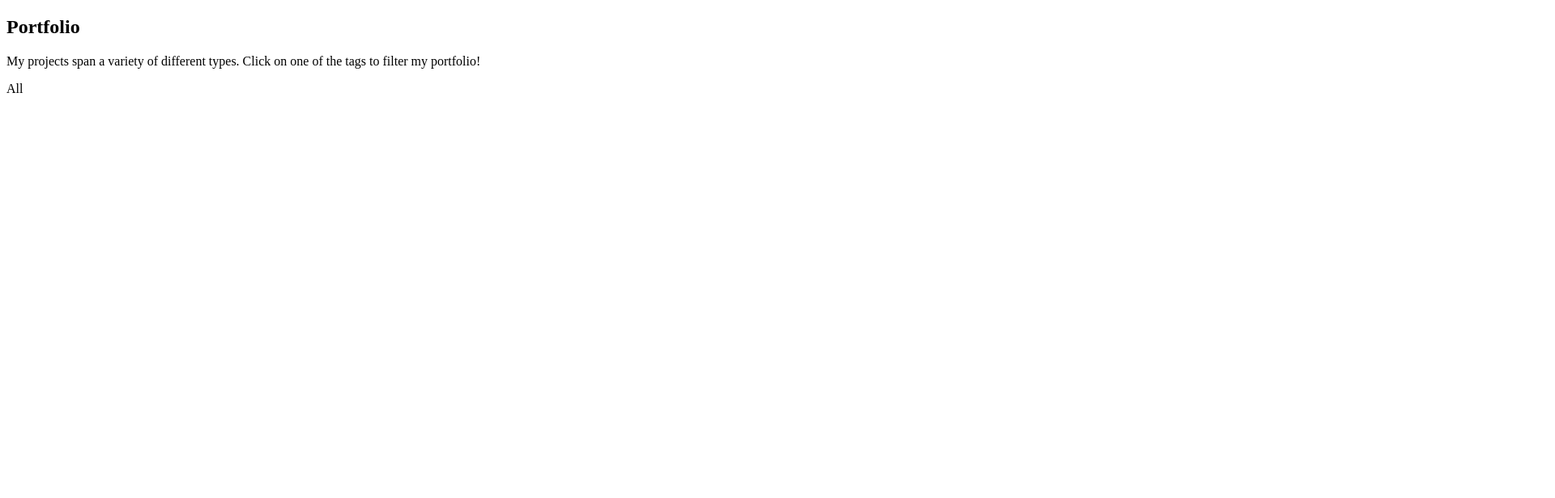
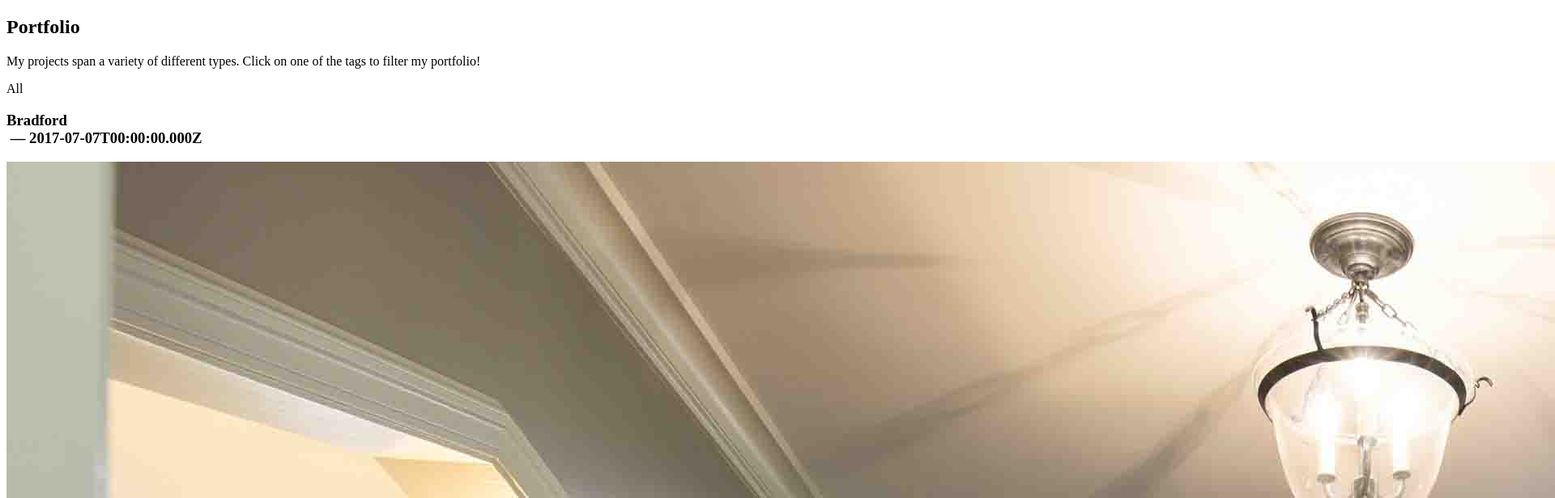
Before and after one commit to njosieb/pjm-contracting, a Gatsby site: page /portfolio/ in a window 1280 px wide. Shown: the top 616 px of the page at 81% size, 1920 px wide, since content can reach past the window. Built offline with nearby package versions, Linux system fonts and the light colour scheme; Gatsby itself is replaced by a stand-in of ours.

Commit message:
Pulls projects into the portfolio page

```diff
--- a/gatsby-node.js
+++ b/gatsby-node.js
@@ -29,7 +29,6 @@ exports.createPages = ({ boundActionCreators, graphql }) => {
     }
 
     const projects = result.data.allMarkdownRemark.edges
-    console.log(projects)
     projects.forEach(edge => {
       const id = edge.node.id
       createPage({
--- a/src/cms/PortfolioPagePreview.js
+++ b/src/cms/PortfolioPagePreview.js
@@ -3,14 +3,15 @@ import PropTypes from 'prop-types'
 import { PortfolioPageTemplate } from '../templates/portfolio-page'
 
 const PortfolioPagePreview = ({ entry }) => {
-  // const entryProjects = entry.getIn(['data', 'projects'])
-  // const projects = entryProjects ? entryProjects.toJS() : []
+  const entryProjects = entry.getIn(['data', 'projects'])
+  const projects = entryProjects ? entryProjects.toJS() : []
 
   return (
     <PortfolioPageTemplate
       title={entry.getIn(['data', 'title'])}
       heading={entry.getIn(['data', 'heading'])}
       intro={entry.getIn(['data', 'intro'])}
+      projects={projects}
     />
   )
 }
--- a/src/templates/portfolio-page.js
+++ b/src/templates/portfolio-page.js
@@ -2,7 +2,7 @@ import React from 'react'
 import PropTypes from 'prop-types'
 
 // TODO: Add tags
-export const PortfolioPageTemplate = ({ title, heading, intro }) => {
+export const PortfolioPageTemplate = ({ title, heading, intro, projects }) => {
   return (
     <section className="portfolio-main">
       <div
@@ -27,28 +27,27 @@ export const PortfolioPageTemplate = ({ title, heading, intro }) => {
       {% endfor %} */}
         </div>
         <div className="portfolio-container flex flex-wrap justify-center pb4 pt4">
-          {/* {projects.map((project, id) => (
-            // <div
-            //   key={id}
-            //   id={project.id}
-            //   className="project pointer relative mb4 mh4 {{ project.tags | string | replace(',', ' ') | lower }}"
-            // >
-            //   <div className="project-info absolute w-100">
-            //     <h3 className="project-title tc pt3 ma0 flex items-center justify-center">
-            //       <span className="project-title-text blue-darker underline-hover lh-copy">
-            //         {project.title}
-            //       </span>
-            //       <div className="project-date tc f5 lh-copy">
-            //         &nbsp;&mdash; {project.date}
-            //       </div>
-            //     </h3>
-            //   </div>
-            //   <div className="image-container center hover-shadow">
-            //     <img className="db" src={project.image} />
-            //   </div>
-            // </div>
-            // <div>Projects Coming Soon!!</div>
-              ))}*/}
+          {projects.map((project, id) => (
+            <div
+              key={id}
+              id={project.id}
+              className="project pointer relative mb4 mh4 {{ project.tags | string | replace(',', ' ') | lower }}"
+            >
+              <div className="project-info absolute w-100">
+                <h3 className="project-title tc pt3 ma0 flex items-center justify-center">
+                  <span className="project-title-text blue-darker underline-hover lh-copy">
+                    {project.title}
+                  </span>
+                  <div className="project-date tc f5 lh-copy">
+                    &nbsp;&mdash; {project.date}
+                  </div>
+                </h3>
+              </div>
+              <div className="image-container center hover-shadow">
+                <img className="db" src={project.featured} />
+              </div>
+            </div>
+          ))}
         </div>
       </div>
     </section>
@@ -58,17 +57,35 @@ export const PortfolioPageTemplate = ({ title, heading, intro }) => {
 PortfolioPageTemplate.propTypes = {
   title: PropTypes.string.isRequired,
   heading: PropTypes.string.isRequired,
-  intro: PropTypes.string.isRequired
+  intro: PropTypes.string.isRequired,
+  projects: PropTypes.array
 }
 
 const PortfolioPage = ({ data }) => {
   const { frontmatter } = data.markdownRemark
+  const projects = data.allMarkdownRemark.edges
+  const portfolioProjects = frontmatter.projects.map(item => item.project)
+
+  frontmatter.projects = projects
+    .filter(project =>
+      portfolioProjects.includes(project.node.frontmatter.title)
+    )
+    .map(project => {
+      return {
+        id: project.node.id,
+        title: project.node.frontmatter.title,
+        tags: project.node.frontmatter.tags,
+        featured: project.node.frontmatter.featured,
+        date: project.node.frontmatter.date
+      }
+    })
 
   return (
     <PortfolioPageTemplate
       title={frontmatter.title}
       heading={frontmatter.heading}
       intro={frontmatter.intro}
+      projects={frontmatter.projects}
     />
   )
 }
@@ -91,5 +108,20 @@ export const portfolioPageQuery = graphql`
         }
       }
     }
+    allMarkdownRemark(
+      filter: { frontmatter: { templateKey: { eq: "project" } } }
+    ) {
+      edges {
+        node {
+          id
+          frontmatter {
+            title
+            date
+            tags
+            featured
+          }
+        }
+      }
+    }
   }
 `
```
Also changed, not shown: src/pages/index.js (+27 -27 lines), src/components/ProjectPreview.js (added).
